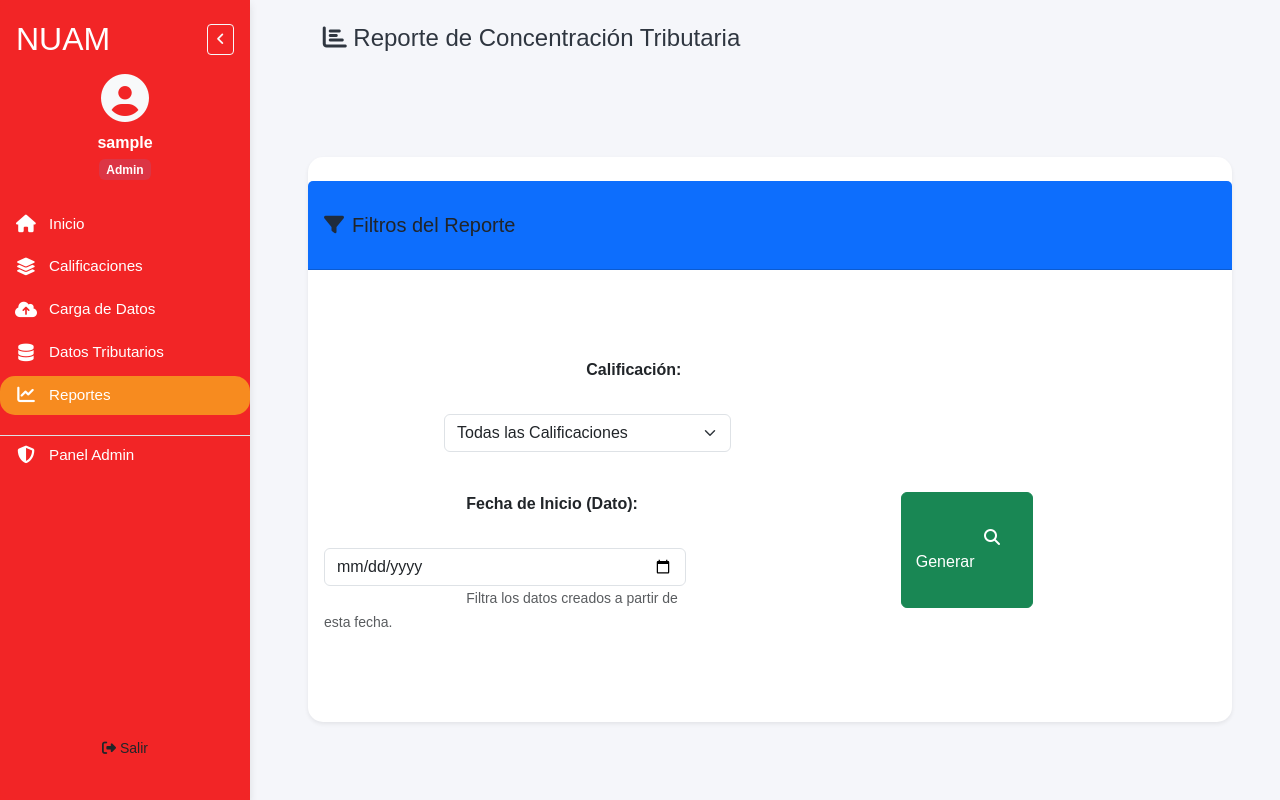
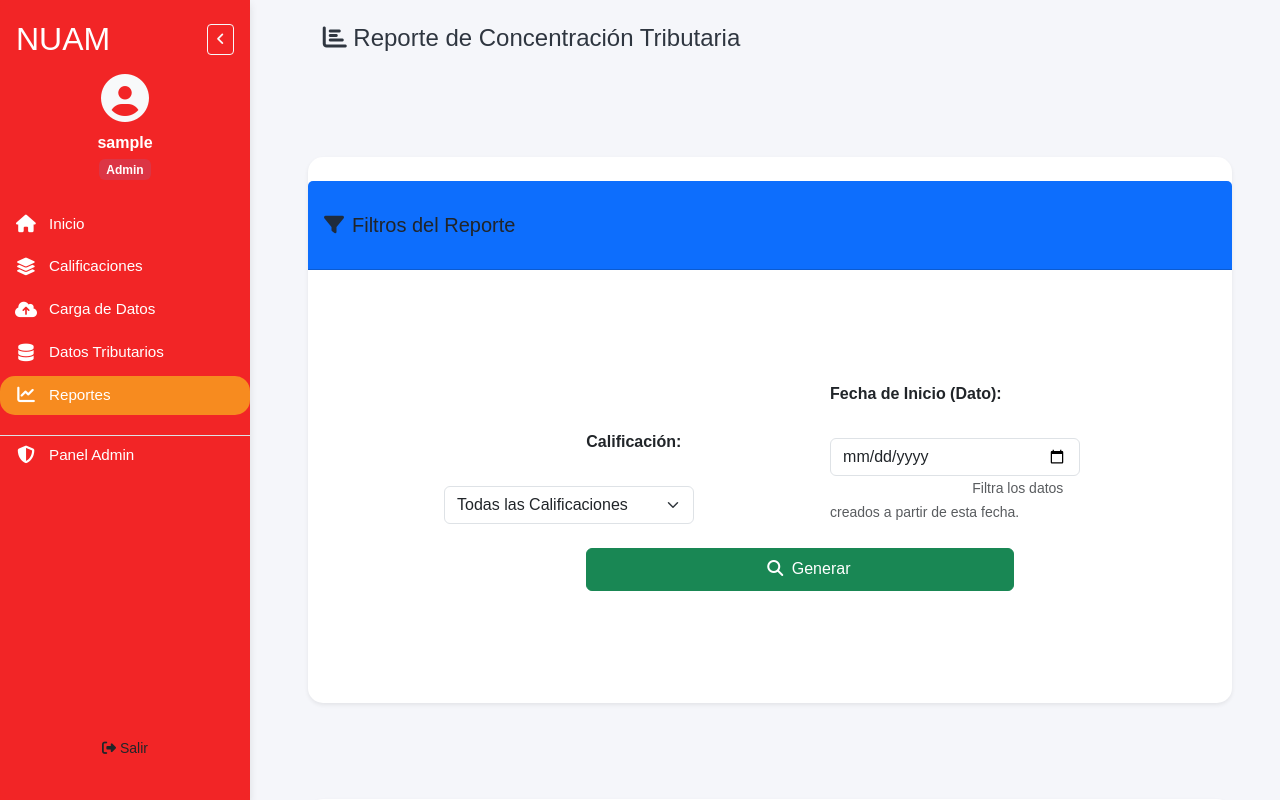
Before and after one commit to sbstn-00/NuamSoft, a Django app: page /reportes/ in a window 1280 px wide. Shown: the top 800 px of the page. Run offline with Django 5.2, Linux system fonts and the light colour scheme; the visitor is signed in with stand-in values (Sample User, id 1); data that the repository does not hold is empty.

Commit message:
reportes

```diff
--- a/ItemApp/templates/reportes.html
+++ b/ItemApp/templates/reportes.html
@@ -28,11 +28,11 @@
                 </div>
                 <div class="card-body">
                     <form method="GET" id="formReporte">
-                        {# DISEÑO FINAL Y ROBUSTO PARA ALINEACIÓN #}
-                        <div class="row g-3 align-items-start">
+                        {# NUEVO DISEÑO: UTILIZA D-FLEX PARA ALINEAR TODOS LOS ELEMENTOS EN UNA FILA #}
+                        <div class="d-flex flex-wrap align-items-end justify-content-start g-3">
 
-                            {# CALIFICACIÓN #}
-                            <div class="col-md-4">
+                            {# CALIFICACIÓN - Ancho fijo para campo de selección #}
+                            <div class="me-3" style="width: 250px;">
                                 <label for="id_clasificacion" class="form-label fw-semibold">Calificación:</label>
                                 <select name="clasificacion" id="id_clasificacion" class="form-select">
                                     <option value="">Todas las Calificaciones</option>
@@ -44,21 +44,18 @@
                                 </select>
                             </div>
 
-                            {# FECHA DE INICIO #}
-                            <div class="col-md-5">
+                            {# FECHA DE INICIO - Ancho fijo para campo de fecha #}
+                            <div class="me-3" style="width: 250px;">
                                 <label for="id_fecha_inicio" class="form-label fw-semibold">Fecha de Inicio (Dato):</label>
                                 <input type="date" name="fecha_inicio" id="id_fecha_inicio" class="form-control" value="{{ fecha_inicio_seleccionada|default:"" }}">
                                 <small class="text-muted">Filtra los datos creados a partir de esta fecha.</small>
                             </div>
 
-                            {# BOTÓN GENERAR #}
-                            <div class="col-md-3">
-                                {# El d-flex ayuda a que el botón se ajuste verticalmente #}
-                                <div class="d-flex align-items-end" style="height: 100%;">
-                                    <button type="submit" class="btn btn-success w-100" style="padding: 9px 12px;">
-                                        <i class="fas fa-search me-1"></i> Generar
-                                    </button>
-                                </div>
+                            {# BOTÓN GENERAR - Se alinea perfectamente con align-items-end #}
+                            <div class="mt-3 mt-sm-0">
+                                <button type="submit" class="btn btn-success" style="height: 43px; padding: 0 20px;">
+                                    <i class="fas fa-search me-1"></i> Generar
+                                </button>
                             </div>
                         </div>
                     </form>
```
